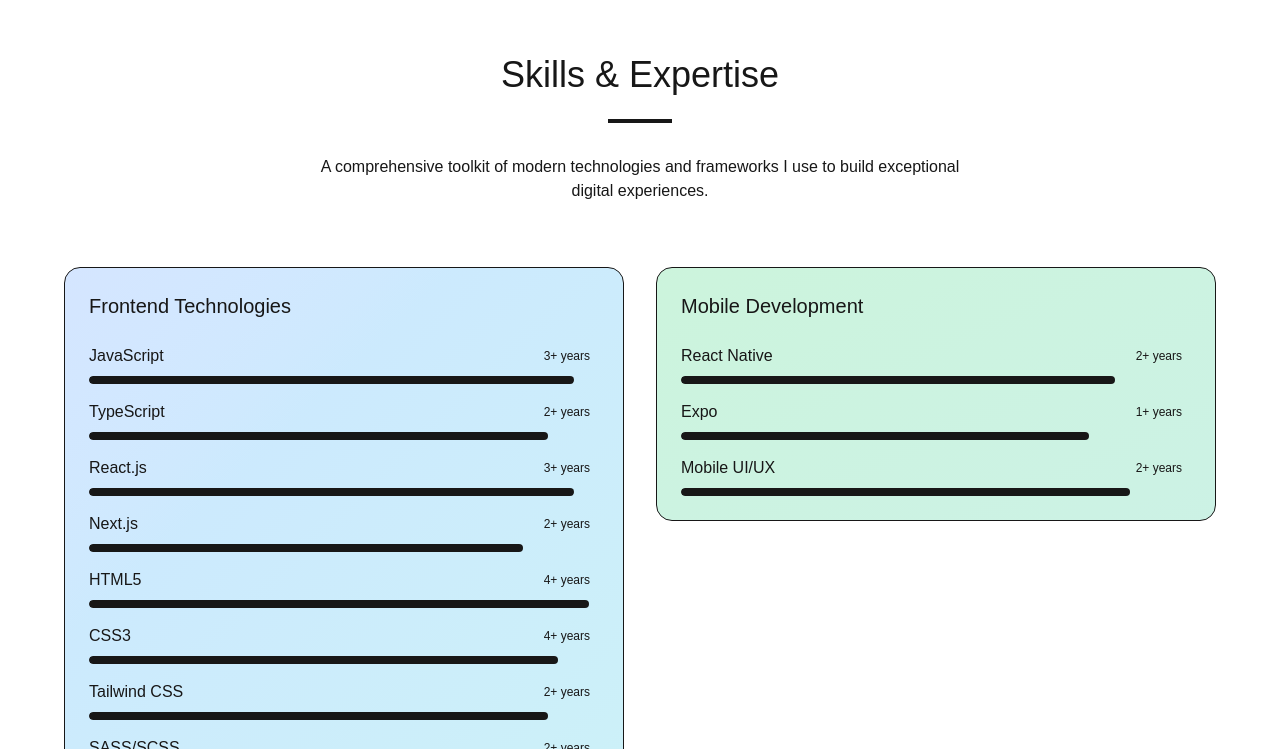
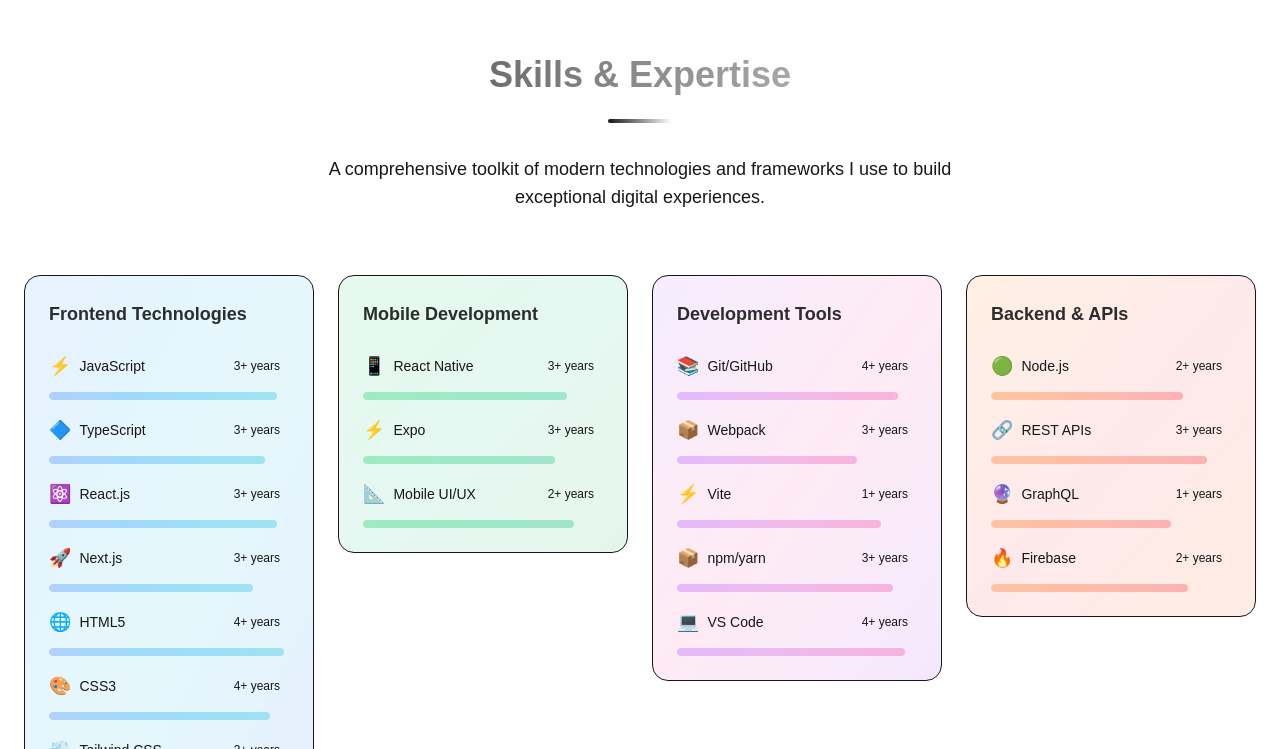
Before and after one commit to Piyush023/Portfolio, a Next.js app: page / in a window 1280 px wide. Shown: the part 2051-2800 px from the top of the page. Built offline with nearby package versions, Linux system fonts and the light colour scheme.

Commit message:
Enhance application UI and functionality by adding dynamic color changes, updating hero section text, and improving loading screen messaging. Refactor skills section to include detailed descriptions and icons for each skill, and adjust layout for better responsiveness.

```diff
--- a/src/app/components/Navigation.tsx
+++ b/src/app/components/Navigation.tsx
@@ -14,8 +14,8 @@
     { id: 'home', label: 'Home' },
     { id: 'about', label: 'About' },
     { id: 'skills', label: 'Skills' },
+    { id: 'experience', label: 'Experience' },
     { id: 'projects', label: 'Projects' },
-    { id: 'experience', label: 'Experience' },
     { id: 'contact', label: 'Contact' },
   ];
 
@@ -43,7 +43,7 @@
               whileTap={{ scale: 0.95 }}
               onClick={() => scrollToSection('home')}
             >
-              <h1 className='tracking-wider'>DEV.PORTFOLIO</h1>
+              <h1 className='tracking-wider'>PIYUSH.PORTFOLIO</h1>
             </motion.div>
 
             {/* Desktop Navigation */}
--- a/src/app/components/SkillsSection.tsx
+++ b/src/app/components/SkillsSection.tsx
@@ -2,6 +2,30 @@
 import React, { useState } from 'react';
 import { motion } from 'framer-motion';
 import { Badge } from './ui/badge';
+
+// Skill icons mapping
+const skillIcons: { [key: string]: string } = {
+  JavaScript: '⚡',
+  TypeScript: '🔷',
+  'React.js': '⚛️',
+  'Next.js': '🚀',
+  HTML5: '🌐',
+  CSS3: '🎨',
+  'Tailwind CSS': '💨',
+  'SASS/SCSS': '🎯',
+  'React Native': '📱',
+  Expo: '⚡',
+  'Mobile UI/UX': '📐',
+  'Git/GitHub': '📚',
+  Webpack: '📦',
+  Vite: '⚡',
+  'npm/yarn': '📦',
+  'VS Code': '💻',
+  'Node.js': '🟢',
+  'REST APIs': '🔗',
+  GraphQL: '🔮',
+  Firebase: '🔥',
+};
 
 export const SkillsSection: React.FC = () => {
   const [hoveredSkill, setHoveredSkill] = useState<string | null>(null);
@@ -9,46 +33,150 @@
   const skillCategories = [
     {
       title: 'Frontend Technologies',
-      color: 'from-blue-500/20 to-cyan-500/20',
+      gradient: 'from-blue-500/10 via-cyan-500/10 to-blue-600/10',
+      borderGradient: 'from-blue-500/30 to-cyan-500/30',
       skills: [
-        { name: 'JavaScript', level: 95, experience: '3+ years' },
-        { name: 'TypeScript', level: 90, experience: '2+ years' },
-        { name: 'React.js', level: 95, experience: '3+ years' },
-        { name: 'Next.js', level: 85, experience: '2+ years' },
-        { name: 'HTML5', level: 98, experience: '4+ years' },
-        { name: 'CSS3', level: 92, experience: '4+ years' },
-        { name: 'Tailwind CSS', level: 90, experience: '2+ years' },
-        { name: 'SASS/SCSS', level: 85, experience: '2+ years' },
+        {
+          name: 'JavaScript',
+          level: 95,
+          experience: '3+ years',
+          description: 'Core language for web development',
+        },
+        {
+          name: 'TypeScript',
+          level: 90,
+          experience: '3+ years',
+          description: 'Type-safe JavaScript development',
+        },
+        {
+          name: 'React.js',
+          level: 95,
+          experience: '3+ years',
+          description: 'Modern UI library and ecosystem',
+        },
+        {
+          name: 'Next.js',
+          level: 85,
+          experience: '3+ years',
+          description: 'Full-stack React framework',
+        },
+        {
+          name: 'HTML5',
+          level: 98,
+          experience: '4+ years',
+          description: 'Semantic markup and structure',
+        },
+        {
+          name: 'CSS3',
+          level: 92,
+          experience: '4+ years',
+          description: 'Styling and animations',
+        },
+        {
+          name: 'Tailwind CSS',
+          level: 90,
+          experience: '3+ years',
+          description: 'Utility-first CSS framework',
+        },
+        {
+          name: 'SASS/SCSS',
+          level: 85,
+          experience: '3+ years',
+          description: 'CSS preprocessor',
+        },
       ],
     },
     {
       title: 'Mobile Development',
-      color: 'from-green-500/20 to-emerald-500/20',
+      gradient: 'from-green-500/10 via-emerald-500/10 to-green-600/10',
+      borderGradient: 'from-green-500/30 to-emerald-500/30',
       skills: [
-        { name: 'React Native', level: 85, experience: '2+ years' },
-        { name: 'Expo', level: 80, experience: '1+ years' },
-        { name: 'Mobile UI/UX', level: 88, experience: '2+ years' },
+        {
+          name: 'React Native',
+          level: 85,
+          experience: '3+ years',
+          description: 'Cross-platform mobile development',
+        },
+        {
+          name: 'Expo',
+          level: 80,
+          experience: '3+ years',
+          description: 'React Native development platform',
+        },
+        {
+          name: 'Mobile UI/UX',
+          level: 88,
+          experience: '2+ years',
+          description: 'Mobile interface design',
+        },
       ],
     },
     {
       title: 'Development Tools',
-      color: 'from-purple-500/20 to-pink-500/20',
+      gradient: 'from-purple-500/10 via-pink-500/10 to-purple-600/10',
+      borderGradient: 'from-purple-500/30 to-pink-500/30',
       skills: [
-        { name: 'Git/GitHub', level: 92, experience: '3+ years' },
-        { name: 'Webpack', level: 75, experience: '1+ years' },
-        { name: 'Vite', level: 85, experience: '1+ years' },
-        { name: 'npm/yarn', level: 90, experience: '3+ years' },
-        { name: 'VS Code', level: 95, experience: '4+ years' },
+        {
+          name: 'Git/GitHub',
+          level: 92,
+          experience: '4+ years',
+          description: 'Version control and collaboration',
+        },
+        {
+          name: 'Webpack',
+          level: 75,
+          experience: '3+ years',
+          description: 'Module bundler',
+        },
+        {
+          name: 'Vite',
+          level: 85,
+          experience: '1+ years',
+          description: 'Fast build tool',
+        },
+        {
+          name: 'npm/yarn',
+          level: 90,
+          experience: '3+ years',
+          description: 'Package management',
+        },
+        {
+          name: 'VS Code',
+          level: 95,
+          experience: '4+ years',
+          description: 'Code editor and extensions',
+        },
       ],
     },
     {
       title: 'Backend & APIs',
-      color: 'from-orange-500/20 to-red-500/20',
+      gradient: 'from-orange-500/10 via-red-500/10 to-orange-600/10',
+      borderGradient: 'from-orange-500/30 to-red-500/30',
       skills: [
-        { name: 'Node.js', level: 80, experience: '2+ years' },
-        { name: 'REST APIs', level: 90, experience: '3+ years' },
-        { name: 'GraphQL', level: 75, experience: '1+ years' },
-        { name: 'Firebase', level: 82, experience: '2+ years' },
+        {
+          name: 'Node.js',
+          level: 80,
+          experience: '2+ years',
+          description: 'Server-side JavaScript runtime',
+        },
+        {
+          name: 'REST APIs',
+          level: 90,
+          experience: '3+ years',
+          description: 'API design and integration',
+        },
+        {
+          name: 'GraphQL',
+          level: 75,
+          experience: '1+ years',
+          description: 'Query language for APIs',
+        },
+        {
+          name: 'Firebase',
+          level: 82,
+          experience: '2+ years',
+          description: 'Backend-as-a-Service platform',
+        },
       ],
     },
   ];
@@ -58,20 +186,40 @@
     visible: {
       opacity: 1,
       transition: {
-        staggerChildren: 0.2,
+        staggerChildren: 0.1,
         delayChildren: 0.1,
       },
     },
   };
 
-  const categoryVariants = {
-    hidden: { opacity: 0, y: 30 },
-    visible: { opacity: 1, y: 0 },
+  const cardVariants = {
+    hidden: { opacity: 0, y: 30, scale: 0.95 },
+    visible: {
+      opacity: 1,
+      y: 0,
+      scale: 1,
+      transition: {
+        duration: 0.6,
+        ease: 'easeOut',
+      },
+    },
+  };
+
+  const progressVariants = {
+    hidden: { width: 0 },
+    visible: (level: number) => ({
+      width: `${level}%`,
+      transition: {
+        duration: 1.2,
+        ease: 'easeOut',
+        delay: 0.3,
+      },
+    }),
   };
 
   return (
     <div className='py-24 px-6 bg-muted/5'>
-      <div className='container mx-auto max-w-6xl'>
+      <div className='container mx-auto max-w-7xl'>
         <motion.div
           className='text-center mb-16'
           initial={{ opacity: 0, y: 30 }}
@@ -79,16 +227,18 @@
           transition={{ duration: 0.8 }}
           viewport={{ once: true, margin: '-100px' }}
         >
-          <h2 className='text-3xl md:text-4xl mb-6'>Skills & Expertise</h2>
-          <div className='w-16 h-1 bg-foreground mx-auto mb-8'></div>
-          <p className='text-muted-foreground max-w-2xl mx-auto'>
+          <h2 className='text-3xl md:text-4xl mb-6 font-bold bg-gradient-to-r from-foreground to-muted-foreground bg-clip-text text-transparent'>
+            Skills & Expertise
+          </h2>
+          <div className='w-16 h-1 bg-gradient-to-r from-foreground to-muted-foreground mx-auto mb-8 rounded-full'></div>
+          <p className='text-muted-foreground max-w-2xl mx-auto text-lg'>
             A comprehensive toolkit of modern technologies and frameworks I use
             to build exceptional digital experiences.
           </p>
         </motion.div>
 
         <motion.div
-          className='grid lg:grid-cols-2 gap-8'
+          className='grid grid-cols-1 md:grid-cols-2 lg:grid-cols-3 xl:grid-cols-4 gap-6'
           variants={containerVariants}
           initial='hidden'
           whileInView='visible'
@@ -97,18 +247,29 @@
           {skillCategories.map((category, categoryIndex) => (
             <motion.div
               key={category.title}
-              className='space-y-6'
-              variants={categoryVariants}
+              className='space-y-4'
+              variants={cardVariants}
             >
               <div
-                className={`p-6 rounded-2xl border border-border/50 bg-gradient-to-br ${category.color} backdrop-blur-sm`}
+                className={`p-6 rounded-2xl border bg-gradient-to-br ${category.gradient} backdrop-blur-sm relative overflow-hidden group hover:scale-105 transition-all duration-300 ease-out`}
+                style={{
+                  borderImage: `linear-gradient(135deg, ${category.borderGradient}) 1`,
+                }}
               >
-                <h3 className='text-xl mb-6'>{category.title}</h3>
+                {/* Animated background gradient */}
+                <div
+                  className={`absolute inset-0 bg-gradient-to-br ${category.gradient} opacity-0 group-hover:opacity-100 transition-opacity duration-500`}
+                />
+
+                <div className='relative z-10'>
+                  <h3 className='text-lg font-semibold mb-6 text-foreground/90'>
+                    {category.title}
+                  </h3>
                   <div className='space-y-4'>
                     {category.skills.map((skill, skillIndex) => (
                       <motion.div
                         key={skill.name}
-                      className='group cursor-pointer'
+                        className='group/skill cursor-pointer'
                         onHoverStart={() => setHoveredSkill(skill.name)}
                         onHoverEnd={() => setHoveredSkill(null)}
                         initial={{ opacity: 0, x: -20 }}
@@ -116,38 +277,59 @@
                         transition={{ duration: 0.6, delay: skillIndex * 0.1 }}
                         viewport={{ once: true }}
                       >
-                      <div className='flex items-center justify-between mb-2'>
-                        <span className='group-hover:text-foreground transition-colors'>
+                        <div className='flex items-center justify-between mb-3'>
+                          <div className='flex items-center gap-2'>
+                            <span className='text-lg'>
+                              {skillIcons[skill.name] || '⚡'}
+                            </span>
+                            <span className='font-medium text-sm group-hover/skill:text-foreground transition-colors'>
                               {skill.name}
                             </span>
-                        <Badge variant='secondary' className='text-xs'>
+                          </div>
+                          <Badge
+                            variant='secondary'
+                            className='text-xs px-2 py-1'
+                          >
                             {skill.experience}
                           </Badge>
                         </div>
-                      <div className='relative h-2 bg-muted/30 rounded-full overflow-hidden'>
+
+                        <div className='relative h-2 bg-muted/20 rounded-full overflow-hidden'>
                           <motion.div
-                          className='absolute top-0 left-0 h-full bg-foreground rounded-full'
-                          initial={{ width: 0 }}
-                          whileInView={{ width: `${skill.level}%` }}
-                          transition={{ duration: 1, delay: skillIndex * 0.1 }}
+                            className={`absolute top-0 left-0 h-full rounded-full bg-gradient-to-r ${category.borderGradient}`}
+                            custom={skill.level}
+                            variants={progressVariants}
+                            initial='hidden'
+                            whileInView='visible'
                             viewport={{ once: true }}
                           />
+
+                          {/* Glow effect on hover */}
+                          <div
+                            className={`absolute top-0 left-0 h-full rounded-full bg-gradient-to-r ${category.borderGradient} opacity-0 group-hover/skill:opacity-100 transition-opacity duration-300 blur-sm`}
+                          />
+                        </div>
+
+                        {/* Tooltip */}
                         {hoveredSkill === skill.name && (
                           <motion.div
-                            className='absolute -top-8 left-0 bg-foreground text-background px-2 py-1 rounded text-xs'
-                            initial={{ opacity: 0, y: 5 }}
-                            animate={{ opacity: 1, y: 0 }}
-                            style={{
-                              left: `${skill.level}%`,
-                              transform: 'translateX(-50%)',
-                            }}
+                            className='absolute -top-12 left-1/2 transform -translate-x-1/2 bg-foreground text-background px-3 py-2 rounded-lg text-xs shadow-lg z-20'
+                            initial={{ opacity: 0, y: 5, scale: 0.9 }}
+                            animate={{ opacity: 1, y: 0, scale: 1 }}
+                            exit={{ opacity: 0, y: 5, scale: 0.9 }}
                           >
-                            {skill.level}%
+                            <div className='font-medium mb-1'>
+                              {skill.level}% Proficiency
+                            </div>
+                            <div className='text-background/80 max-w-48'>
+                              {skill.description}
+                            </div>
+                            <div className='absolute top-full left-1/2 transform -translate-x-1/2 w-0 h-0 border-l-4 border-r-4 border-t-4 border-transparent border-t-foreground'></div>
                           </motion.div>
                         )}
-                      </div>
                       </motion.div>
                     ))}
+                  </div>
                 </div>
               </div>
             </motion.div>
@@ -155,14 +337,16 @@
         </motion.div>
 
         <motion.div
-          className='mt-16 text-center'
+          className='mt-20 text-center'
           initial={{ opacity: 0, y: 30 }}
           whileInView={{ opacity: 1, y: 0 }}
           transition={{ duration: 0.8 }}
           viewport={{ once: true, margin: '-100px' }}
         >
-          <h3 className='text-xl mb-6'>Always Learning</h3>
-          <div className='flex flex-wrap items-center justify-center gap-3'>
+          <h3 className='text-xl mb-8 font-semibold bg-gradient-to-r from-foreground to-muted-foreground bg-clip-text text-transparent'>
+            Always Learning & Growing
+          </h3>
+          <div className='flex flex-wrap items-center justify-center gap-4'>
             {[
               'Vue.js',
               'Svelte',
@@ -172,15 +356,19 @@
               'Go',
               'Docker',
               'Kubernetes',
-            ].map((tech) => (
+            ].map((tech, index) => (
               <motion.div
                 key={tech}
-                whileHover={{ scale: 1.1, y: -2 }}
+                initial={{ opacity: 0, scale: 0.8 }}
+                whileInView={{ opacity: 1, scale: 1 }}
+                transition={{ duration: 0.5, delay: index * 0.1 }}
+                viewport={{ once: true }}
+                whileHover={{ scale: 1.1, y: -3 }}
                 whileTap={{ scale: 0.95 }}
               >
                 <Badge
                   variant='outline'
-                  className='px-3 py-1 border-border/50 hover:border-foreground/50 transition-colors'
+                  className='px-4 py-2 border-border/50 hover:border-foreground/50 hover:bg-foreground/5 transition-all duration-300 text-sm font-medium'
                 >
                   {tech}
                 </Badge>
--- a/src/app/page.tsx
+++ b/src/app/page.tsx
@@ -14,6 +14,7 @@
 export default function App() {
   const [isLoading, setIsLoading] = useState(true);
   const [activeSection, setActiveSection] = useState('home');
+  const [color, setColor] = useState('');
 
   useEffect(() => {
     const timer = setTimeout(() => {
@@ -54,8 +55,23 @@
     return () => window.removeEventListener('scroll', handleScroll);
   }, []);
 
+  useEffect(() => {
+    setInterval(() => {
+      const randomColor =
+        '#' + Math.floor(Math.random() * 16777215).toString(16);
+      setColor(randomColor);
+    }, 1500);
+  }, []);
+
   return (
-    <div className='dark min-h-screen bg-background text-foreground overflow-x-hidden'>
+    <div
+      className='min-h-screen text-foreground overflow-x-hidden'
+      style={
+        {
+          // background: `linear-gradient(to bottom, ${color}, ${color})`,
+        }
+      }
+    >
       <AnimatePresence>{isLoading && <LoadingScreen />}</AnimatePresence>
 
       {!isLoading && (
@@ -76,12 +92,12 @@
               <SkillsSection />
             </section>
 
+            <section id='experience'>
+              <ExperienceSection />
+            </section>
+
             <section id='projects'>
               <ProjectsSection />
-            </section>
-
-            <section id='experience'>
-              <ExperienceSection />
             </section>
 
             <section id='contact'>
```
Also changed, not shown: src/app/components/HeroSection.tsx (+45 -31 lines), src/app/components/LoadingScreen.tsx (+9 -9 lines), src/app/components/ParticleBackground.tsx (+16 -7 lines). Lines whose indentation alone changed are shown as unchanged.
